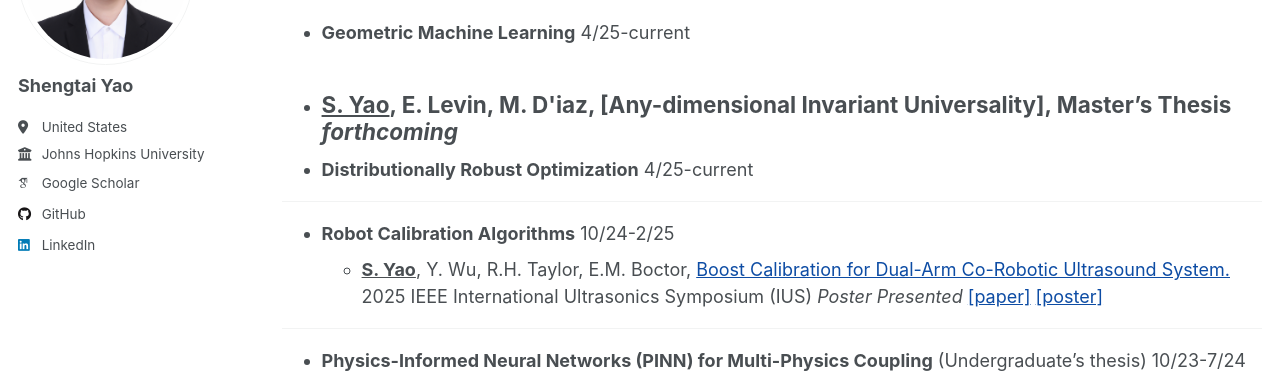
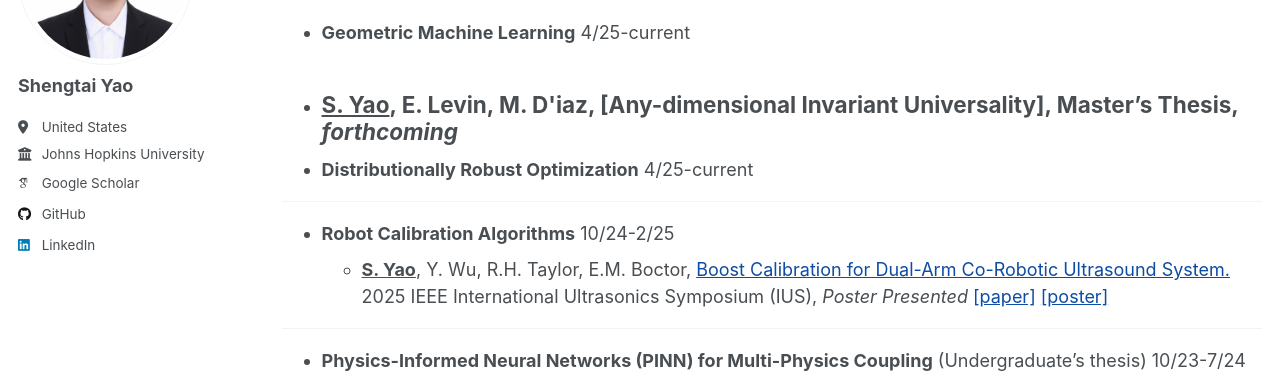
Before and after one commit to Yaoshengtai/Yaoshengtai.github.io, a Jekyll site: the page built from _pages/research.md, in a window 1280 px wide and 1164 px high. Shown: the part 209-596 px from the top of the window. Built offline with Jekyll 4.4.1, drawn with Linux system fonts in a browser that asks for light colours; some web fonts are replaced.

Commit message:
Update research.md

```diff
--- a/_pages/research.md
+++ b/_pages/research.md
@@ -9,7 +9,7 @@ author_profile: true
 My research insterest lies broadly in machine learning, optimization, statistics. Previously, I also conducted research in robotics.
 
 - **Geometric Machine Learning** 4/25-current
-- <span style="font-weight:bold; text-decoration:underline;">S. Yao</span>, E. Levin, M. D\'iaz, [Any-dimensional Invariant Universality], Master's Thesis  *forthcoming*
+- <span style="font-weight:bold; text-decoration:underline;">S. Yao</span>, E. Levin, M. D\'iaz, [Any-dimensional Invariant Universality], Master's Thesis,  *forthcoming*
 ---
 
 - **Distributionally Robust Optimization** 4/25-current
@@ -17,7 +17,7 @@ My research insterest lies broadly in machine learning, optimization, statistics
 ---
 
 - **Robot Calibration Algorithms** 10/24-2/25
-  - <span style="font-weight:bold; text-decoration:underline;">S. Yao</span>, Y. Wu, R.H. Taylor, E.M. Boctor, [Boost Calibration for Dual-Arm Co-Robotic Ultrasound System.](https://ieeexplore.ieee.org/document/11201326) 2025 IEEE International Ultrasonics Symposium (IUS)  *Poster Presented* [\[paper\]](/files/paper/Boost_Calibration_final.pdf) [\[poster\]](/files/poster/Poster_boost_cali.pdf)
+  - <span style="font-weight:bold; text-decoration:underline;">S. Yao</span>, Y. Wu, R.H. Taylor, E.M. Boctor, [Boost Calibration for Dual-Arm Co-Robotic Ultrasound System.](https://ieeexplore.ieee.org/document/11201326) 2025 IEEE International Ultrasonics Symposium (IUS),  *Poster Presented* [\[paper\]](/files/paper/Boost_Calibration_final.pdf) [\[poster\]](/files/poster/Poster_boost_cali.pdf)
 
 ---
 
```
